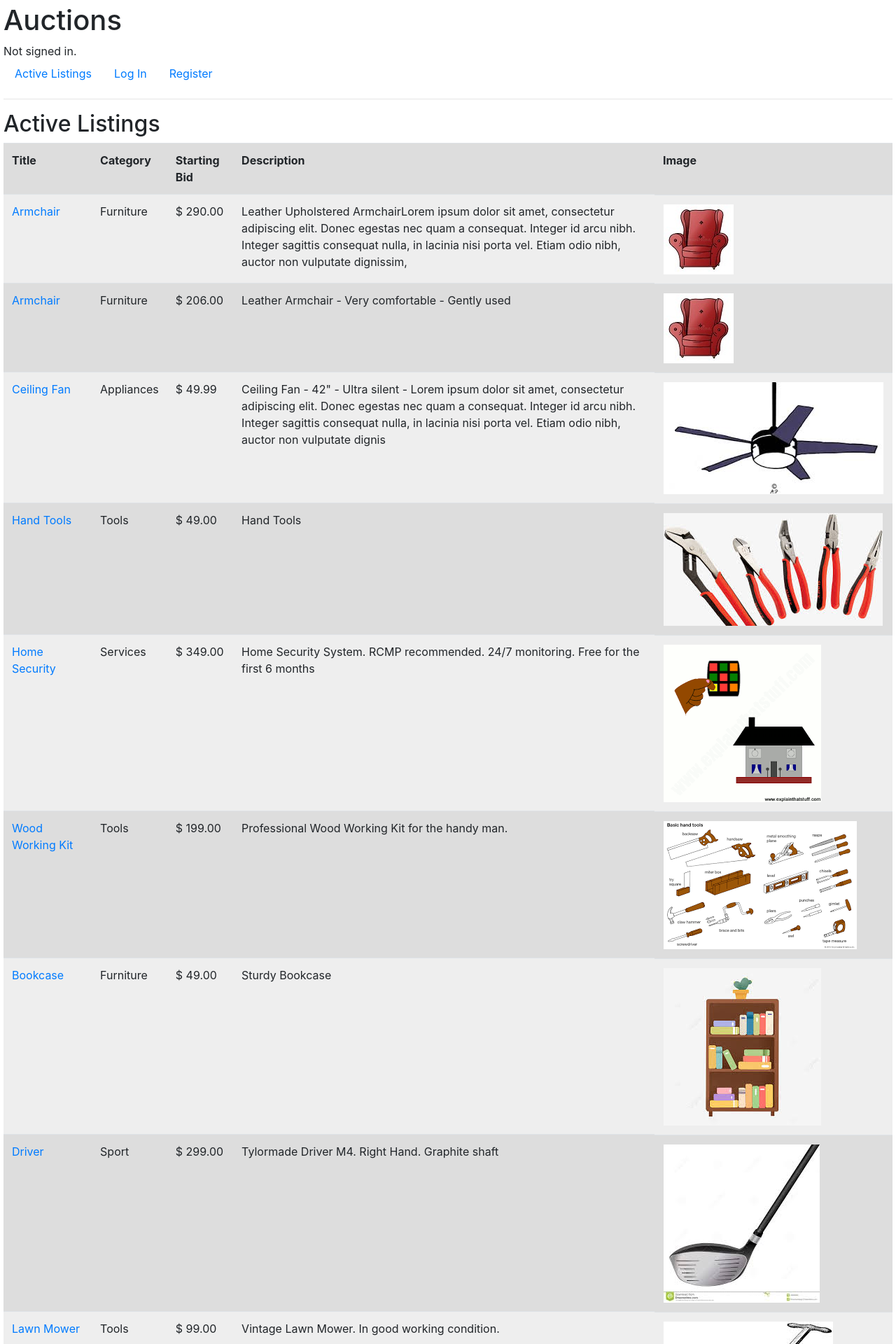
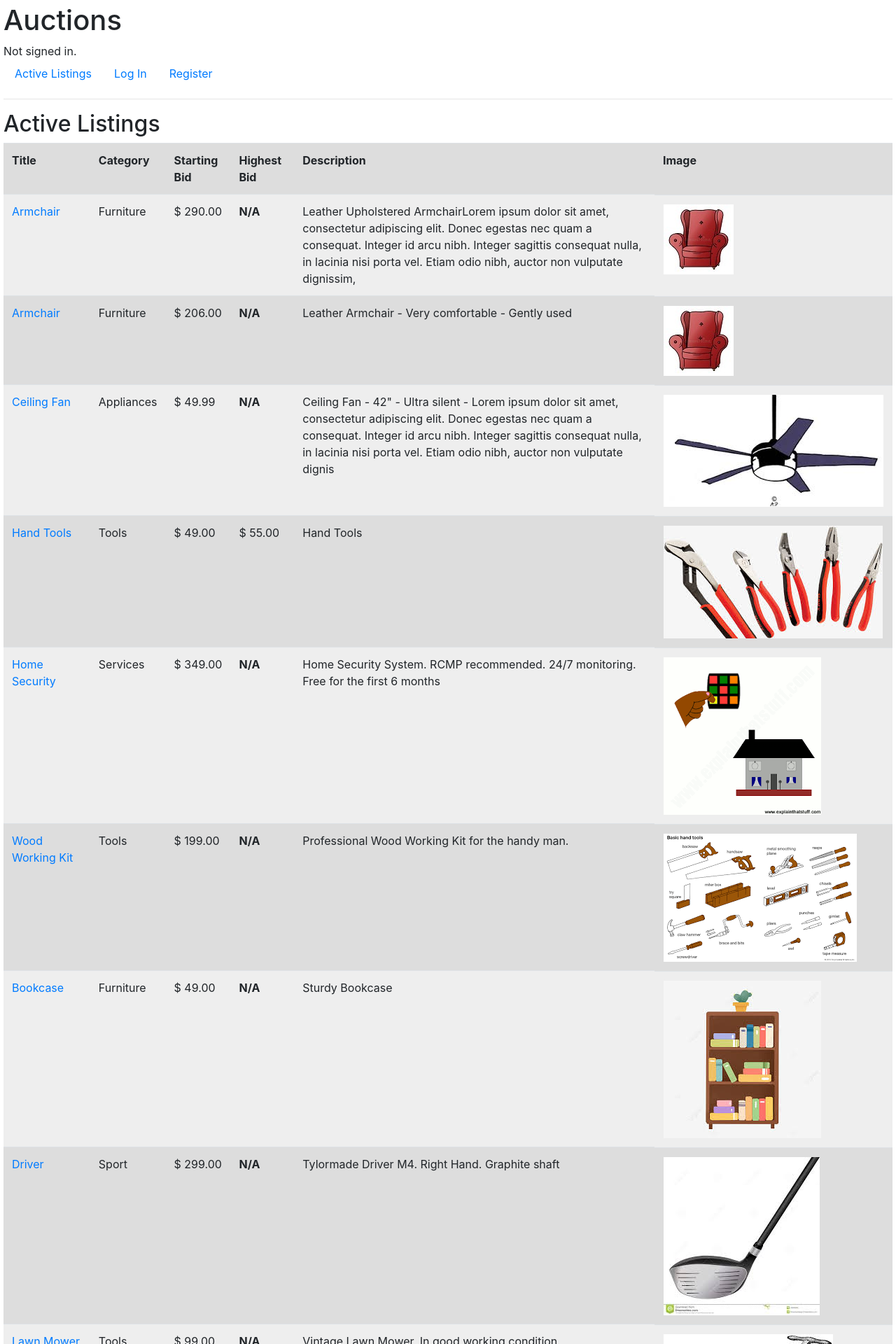
Before and after one commit to mng101/commerce, a Django app: page / in a window 1280 px wide. Shown: the top 1920 px of the page at 70% size. Run offline with Django 3.2, Linux system fonts and the light colour scheme; data comes from the database, SQL or seed files in the repository; both versions use the stored data as it was after the commit; some libraries are stand-ins or nearby versions.

Commit message:
Update Listing model Update forms.py to save bid_amount to Listing Update index.html to dispaly highest bid

```diff
--- a/auctions/models.py
+++ b/auctions/models.py
@@ -16,6 +16,8 @@ class Listing(models.Model):
     active = models.BooleanField(default=True)
     user_id = models.ForeignKey(User, on_delete=models.CASCADE, related_name="sellers")
     image = models.URLField(max_length=256, blank=True)
+    bid_count = models.IntegerField(default=0)
+    max_bid = models.DecimalField(max_digits=7, decimal_places=2, default=0.00)
 
     def __str__(self):
         return f"{self.title} - {self.category} - $ {self.starting_bid}"
--- a/auctions/templates/auctions/index.html
+++ b/auctions/templates/auctions/index.html
@@ -9,7 +9,8 @@
                 <th class="span2">Title</th>
                 <th class="span2">Category</th>
                 <th class="span1">Starting Bid</th>
-                <th class="span6">Description</th>
+                <th class=""span1>Highest Bid</th>
+                <th class="span5">Description</th>
                 <th class="span1">Image</th>
             </tr>
             {% for listing in listing_list %}
@@ -19,6 +20,12 @@
                     </td>
                     <td>{{ listing.category }}</td>
                     <td>$ {{ listing.starting_bid }}</td>
+                    <td>
+                        {% if listing.max_bid == 0 %}
+                            <strong>N/A</strong>
+                        {% else %}
+                            $ {{ listing.max_bid }}</td>
+                        {% endif %}
                     <td class="text-left">{{ listing.description }}</td>
                     <td class="images"><img src="{{ listing.image }}" alt="image"></td>
 
--- a/auctions/views.py
+++ b/auctions/views.py
@@ -162,7 +162,7 @@ class BidCreateView(LoginRequiredMixin, CreateView):
         context['bid_details'] = util.get_bid_details(self.kwargs['pk'])
         return context
 
-    # def form_valid(self, form):
-    #     form.instance.user_id = self.request.user
-    #     form.instance.valid = True
-    #     return super(BidCreateView, self).form_valid(form)
+    def form_valid(self, form):
+        form.instance.user_id = self.request.user
+        form.instance.valid = True
+        return super(BidCreateView, self).form_valid(form)
```
Also changed, not shown: auctions/forms.py (+15 -6 lines), auctions/migrations/0004_auto_20201013_0936.py (added), db.sqlite3.
